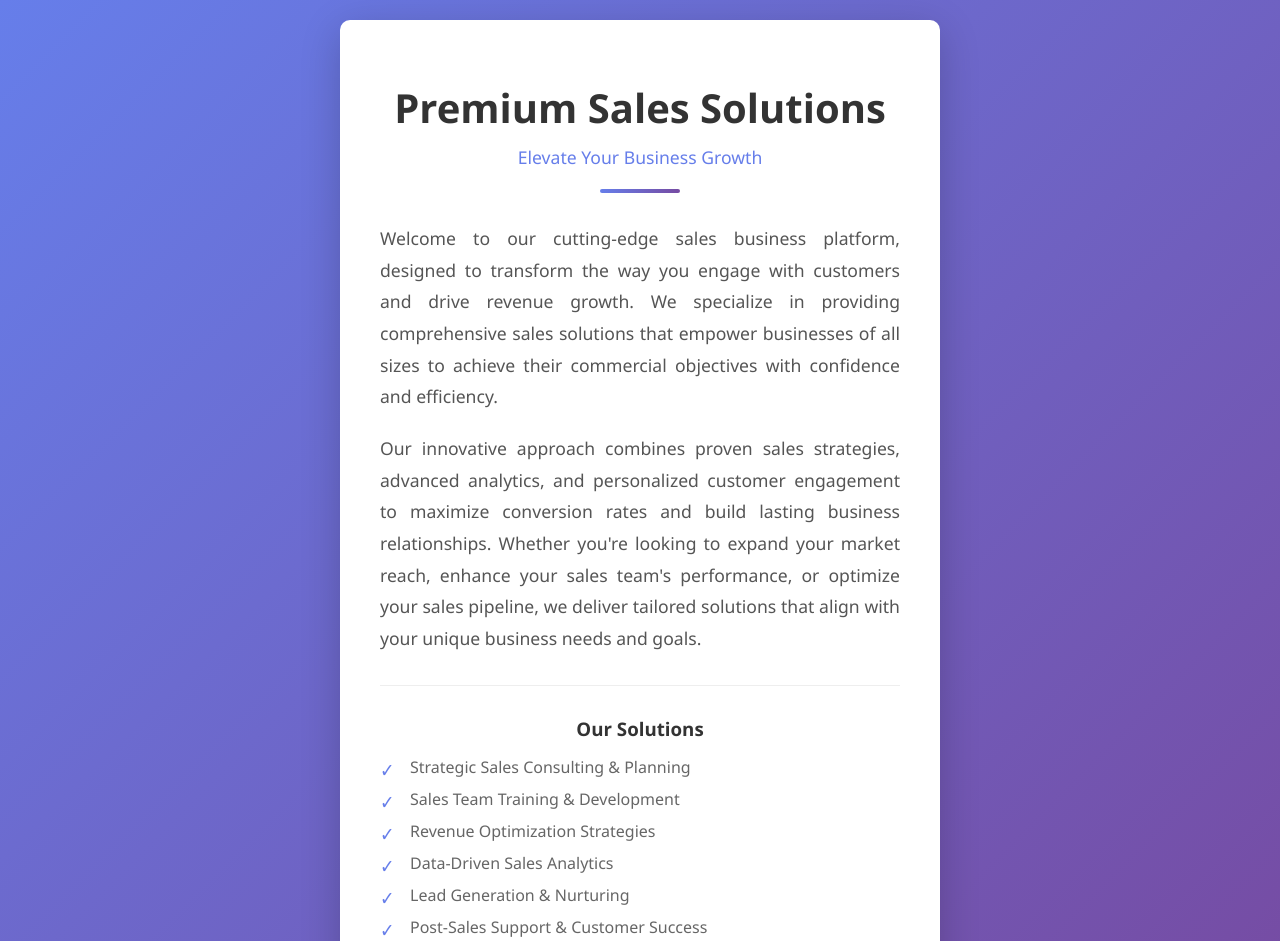
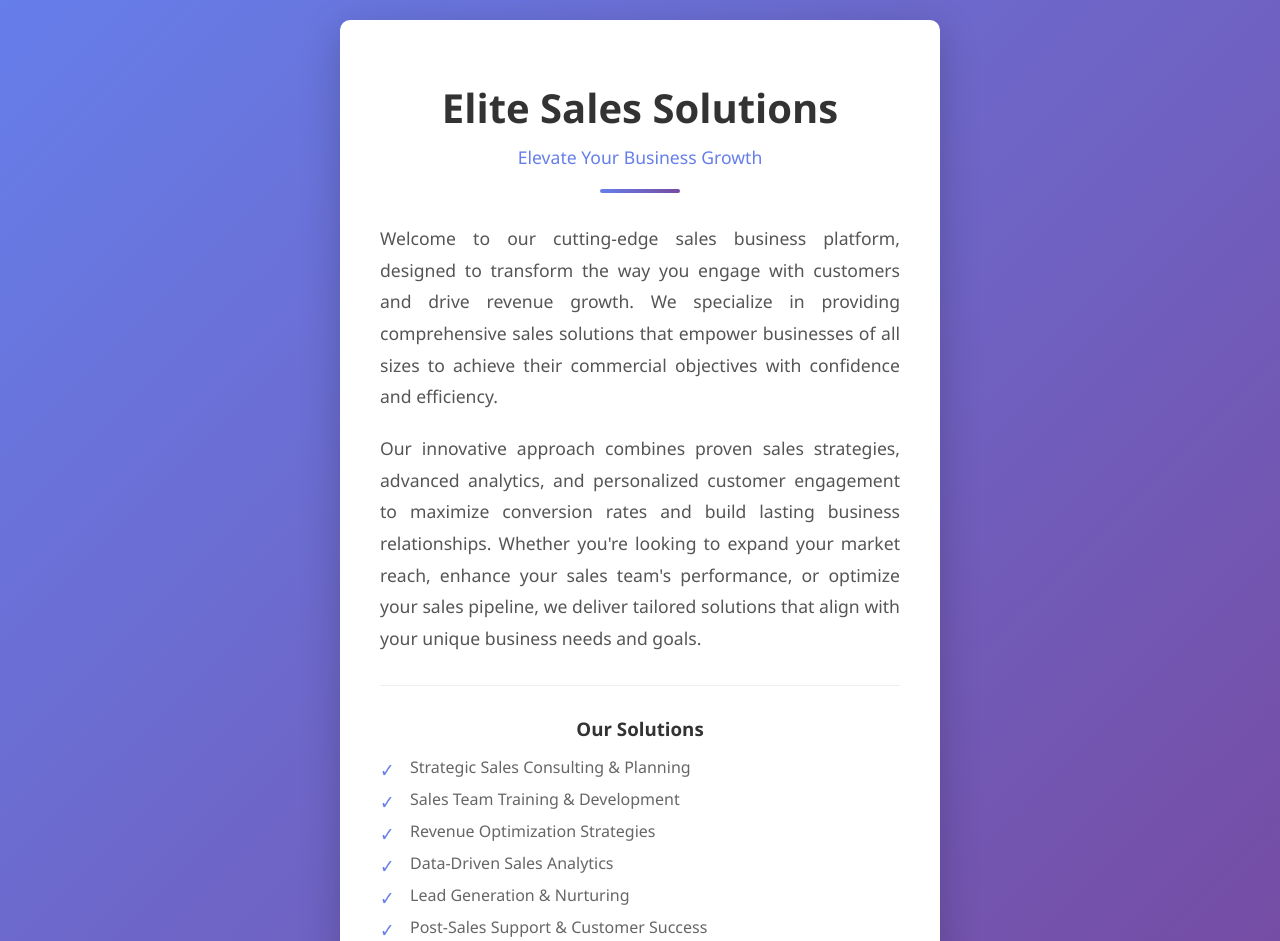
Before and after one commit to naveenkumargsisteer/Demo, a website: page index.html in a window 1280 px wide. Shown: the top 941 px of the page. Drawn offline with Linux system fonts and the light colour scheme.

Commit message:
feat(KAN-16): change  Premium Sales Solutions to Elite Sales Solutions

```diff
--- a/index.html
+++ b/index.html
@@ -666,7 +666,7 @@
         <div class="header">
 
             <h1>
-                Premium Sales Solutions
+                Elite Sales Solutions
             </h1>
 
 
```
Also changed, not shown: 1 other file.
